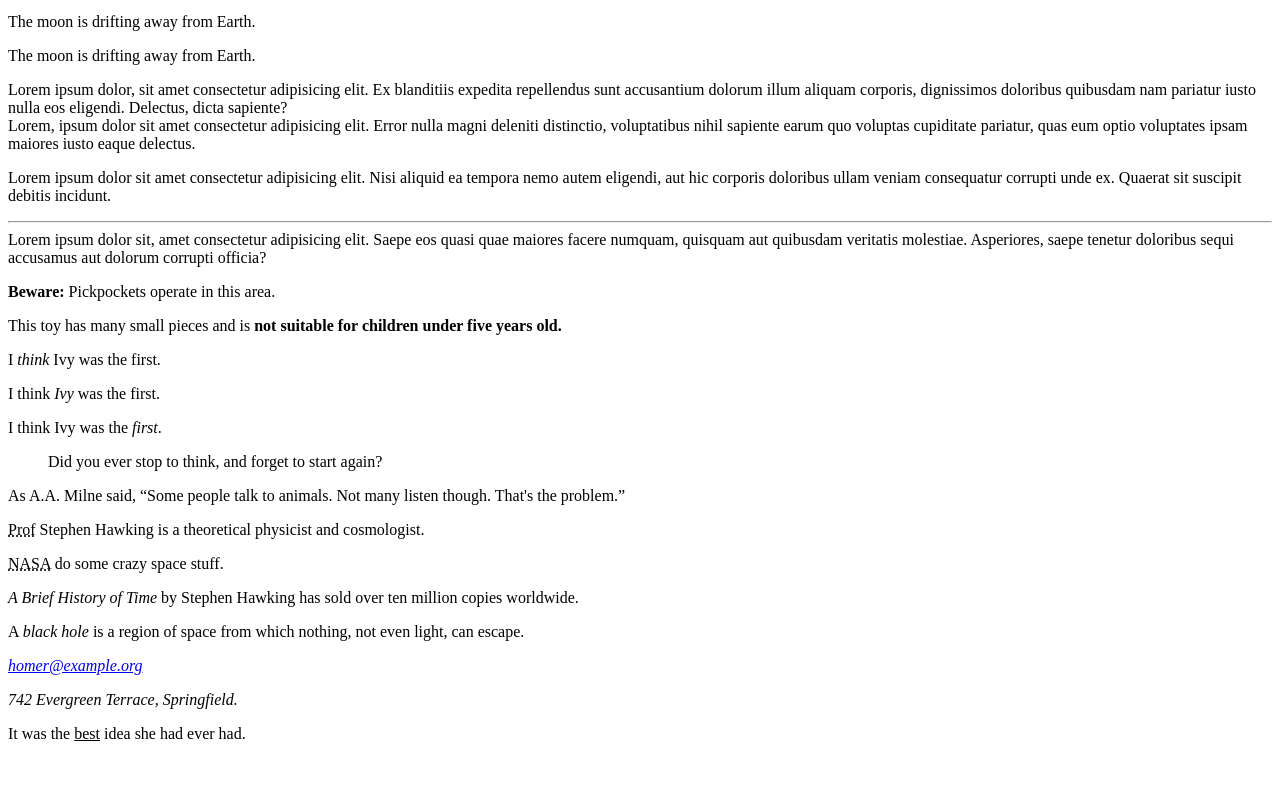
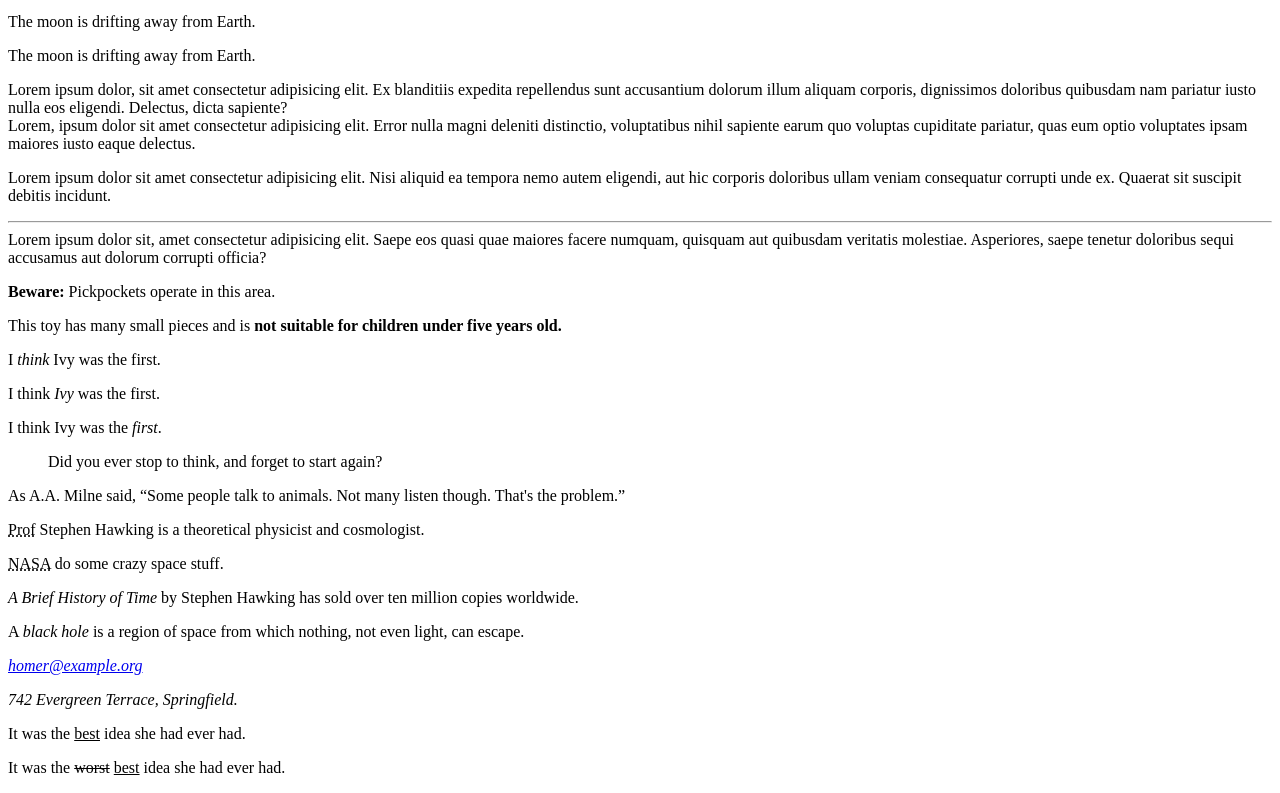
Before and after one commit to madiha-ansari/html_working, a plain HTML site: page text/index.html in a window 1280 px wide. Shown: the part 542-1335 px from the top of the page. Before the commit the page ends 1301 px from the top, so only its background shows below. Drawn offline with Linux system fonts and the light colour scheme.

Commit message:
del tag are used

```diff
--- a/text/index.html
+++ b/text/index.html
@@ -123,6 +123,9 @@
 <p>It was the <ins>best</ins> idea
     she had ever had.</p>
 
+    <!-- del -->
+    <p>It was the <del>worst</del> <ins>best</ins> idea
+        she had ever had.</p>
 
 </body>
 </html>
```
